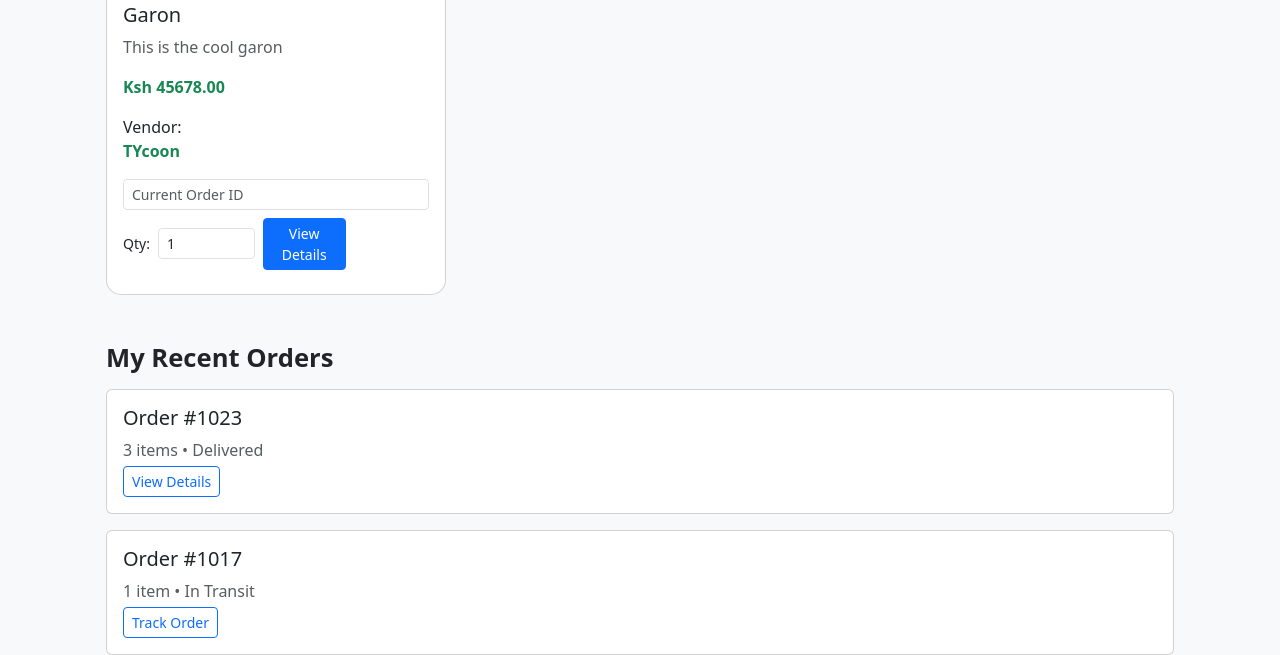
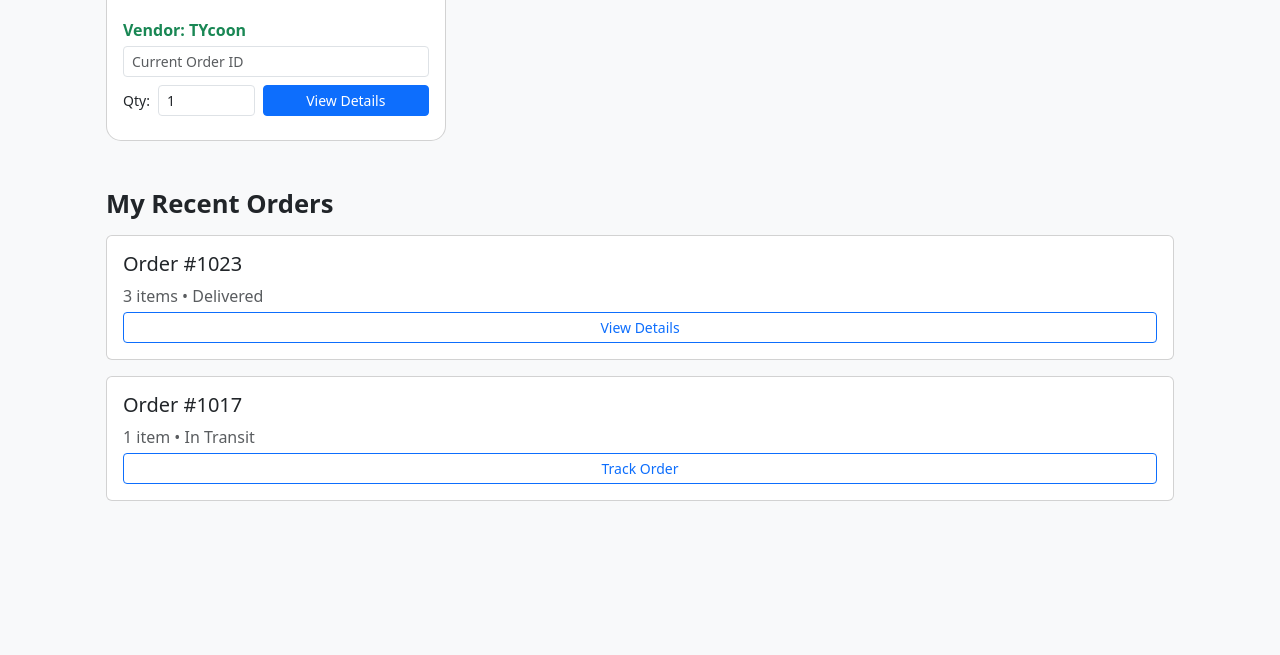
Before and after one commit to itbienvenu/sokohub, a Django app: page /products/products/ in a window 1280 px wide. Shown: the part 916-1571 px from the top of the page. After the commit the page ends 1417 px from the top, so only its background shows below. Run offline with Django 5.2, Linux system fonts and the light colour scheme; data comes from the database, SQL or seed files in the repository; both versions use the stored data as it was after the commit.

Commit message:
FIanl touches

```diff
--- a/sokohub/templates/orders/vendor_order_items.html
+++ b/sokohub/templates/orders/vendor_order_items.html
@@ -102,7 +102,6 @@
     <script src="https://cdn.jsdelivr.net/npm/bootstrap@5.3.3/dist/js/bootstrap.bundle.min.js"></script>
 
 <script>
-    console.log("Vendor Orders Page Loaded");
 
     function viewOrderItems(orderId) {
         const modalTitle = $('#orderItemsModalLabel');
--- a/sokohub/templates/products/customer/products.html
+++ b/sokohub/templates/products/customer/products.html
@@ -1,80 +1,112 @@
 <!doctype html>
+<html lang="en">
+<body>
 
-<html lang="en">
-
-<body>
-{% extends './navbar.html' %}
+{% extends "./navbar.html" %}
 
 {% block content %}
+
 <div class="container alert-messages">
     {% if messages %}
         {% for message in messages %}
             <div class="alert alert-{{ message.tags }} alert-dismissible fade show" role="alert">
                 {{ message }}
-                <button type="button" class="btn-close" data-bs-dismiss="alert" aria-label="Close"></button>
+                <button type="button" class="btn-close" data-bs-dismiss="alert"></button>
             </div>
         {% endfor %}
     {% endif %}
 </div>
 
 <div class="container mt-4">
+
 <div class="container mt-5" id="products">
     <h1 class="category-title text-center">Available Products</h1>
+
     <div class="row g-4 mt-2">
 
         {% if products %}
         {% for product in products %}
-                <div class="col-md-4">
+
+        <div class="col-12 col-sm-6 col-md-4">
             <div class="card product-card h-100">
-                        <img src="{% if product.image %}{{ product.image }}{% else %}https://via.placeholder.com/300x200?text=No+Image{% endif %}" class="card-img-top" alt="{{ product.name }}">
+
+                <img
+                    src="{% if product.image %}{{ product.image }}{% else %}https://via.placeholder.com/300x200?text=No+Image{% endif %}"
+                    class="card-img-top"
+                    alt="{{ product.name }}"
+                    style="object-fit: cover; height: 180px"
+                >
 
                 <div class="card-body d-flex flex-column">
+
                     <h5 class="card-title">{{ product.name }}</h5>
                     <p class="card-text text-muted">{{ product.description|truncatechars:100 }}</p>
                     <p class="card-text fw-bold text-success">Ksh {{ product.price }}</p>
 
                     <div class="mt-auto">
+
+                        <p class="fw-bold text-success mb-1">Vendor: {{ product.user.names }}</p>
+
                         <div class="mb-2">
-                                    <label for="order-id-{{ product.product_id }}" class="form-label visually-hidden">Vendor Names: </label>
-                               Vendor: <p class="card-text fw-bold text-success"> {{ product.user.names }}</p>
-
-                                    <input type="text" class="form-control form-control-sm" name="order_id" id="order-id-{{ product.product_id }}" placeholder="Current Order ID" required>
+                            <input
+                                type="text"
+                                class="form-control form-control-sm"
+                                placeholder="Current Order ID"
+                                required
+                            >
                         </div>
 
-                                <input type="hidden" name="product_id" value="{{ product.product_id }}">
+                        <div class="row g-2 align-items-center mb-2">
 
-                                <div class="row g-2 align-items-center mb-2">
                             <div class="col-auto">
-                                        <label for="quantity-{{ product.product_id }}" class="col-form-label col-form-label-sm">Qty:</label>
+                                <label class="col-form-label col-form-label-sm">Qty:</label>
                             </div>
+
                             <div class="col-4">
-                                        <input type="number" class="form-control form-control-sm" name="product_quantity" id="quantity-{{ product.product_id }}" min="1" value="1" required>
+                                <input
+                                    type="number"
+                                    class="form-control form-control-sm"
+                                    min="1"
+                                    value="1"
+                                    required
+                                >
                             </div>
-                                    <div class="col">
-                                    <a class='btn btn-primary btn-sm w-50' href="{% url 'product_details' %}?product_id={{product.product_id}}">View Details</a>
+
+                            <div class="col text-end">
+                                <a
+                                    class="btn btn-primary btn-sm w-100"
+                                    href="{% url 'product_details' %}?product_id={{ product.product_id }}"
+                                >
+                                    View Details
+                                </a>
+                            </div>
+
+                        </div>
+
+                    </div>
+
                 </div>
 
             </div>
         </div>
 
-                        </div>
-                    </div>
-                </div>
         {% endfor %}
         {% else %}
             <p class="col-12 alert alert-info">No products are currently available.</p>
         {% endif %}
+
     </div>
 </div>
 
 <div class="container mt-5" id="orders">
+
     <h2 class="category-title">My Recent Orders</h2>
 
     <div class="card mt-3">
         <div class="card-body">
             <h5>Order #1023</h5>
             <p class="text-muted mb-1">3 items • Delivered</p>
-            <button class="btn btn-outline-primary btn-sm">View Details</button>
+            <button class="btn btn-outline-primary btn-sm w-100">View Details</button>
         </div>
     </div>
 
@@ -82,15 +114,21 @@
         <div class="card-body">
             <h5>Order #1017</h5>
             <p class="text-muted mb-1">1 item • In Transit</p>
-            <button class="btn btn-outline-primary btn-sm">Track Order</button>
+            <button class="btn btn-outline-primary btn-sm w-100">Track Order</button>
         </div>
     </div>
+
 </div>
+
+</div>
+
 {% endblock content %}
+
 <footer class="text-center mt-5">
     <p>© 2025 SokoHub. All rights reserved.</p>
 </footer>
 
 <script src="https://cdn.jsdelivr.net/npm/bootstrap@5.3.3/dist/js/bootstrap.bundle.min.js"></script>
+
 </body>
 </html>
```
Also changed, not shown: sokohub/templates/products/customer/navbar.html (+58 -28 lines), sokohub/db.sqlite3, 1 other file. Lines whose indentation alone changed are shown as unchanged.
